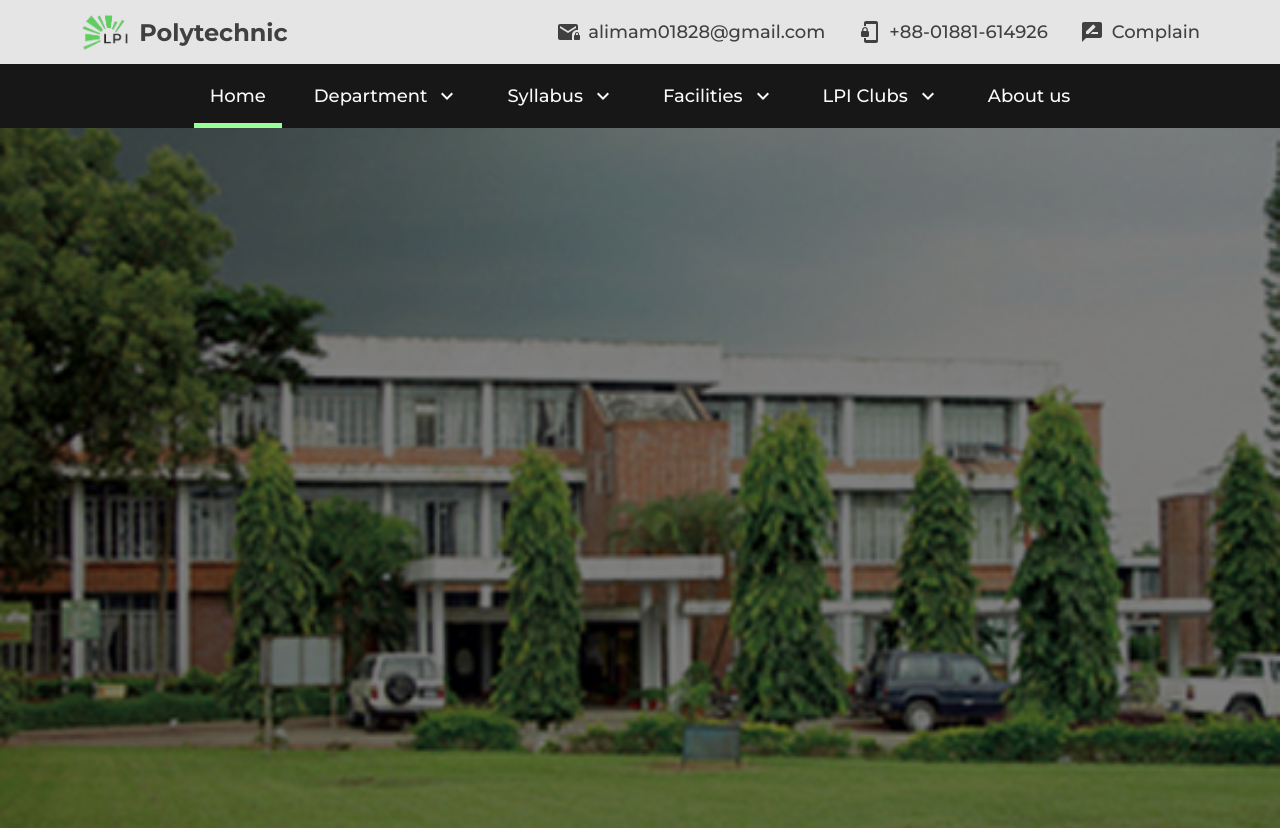
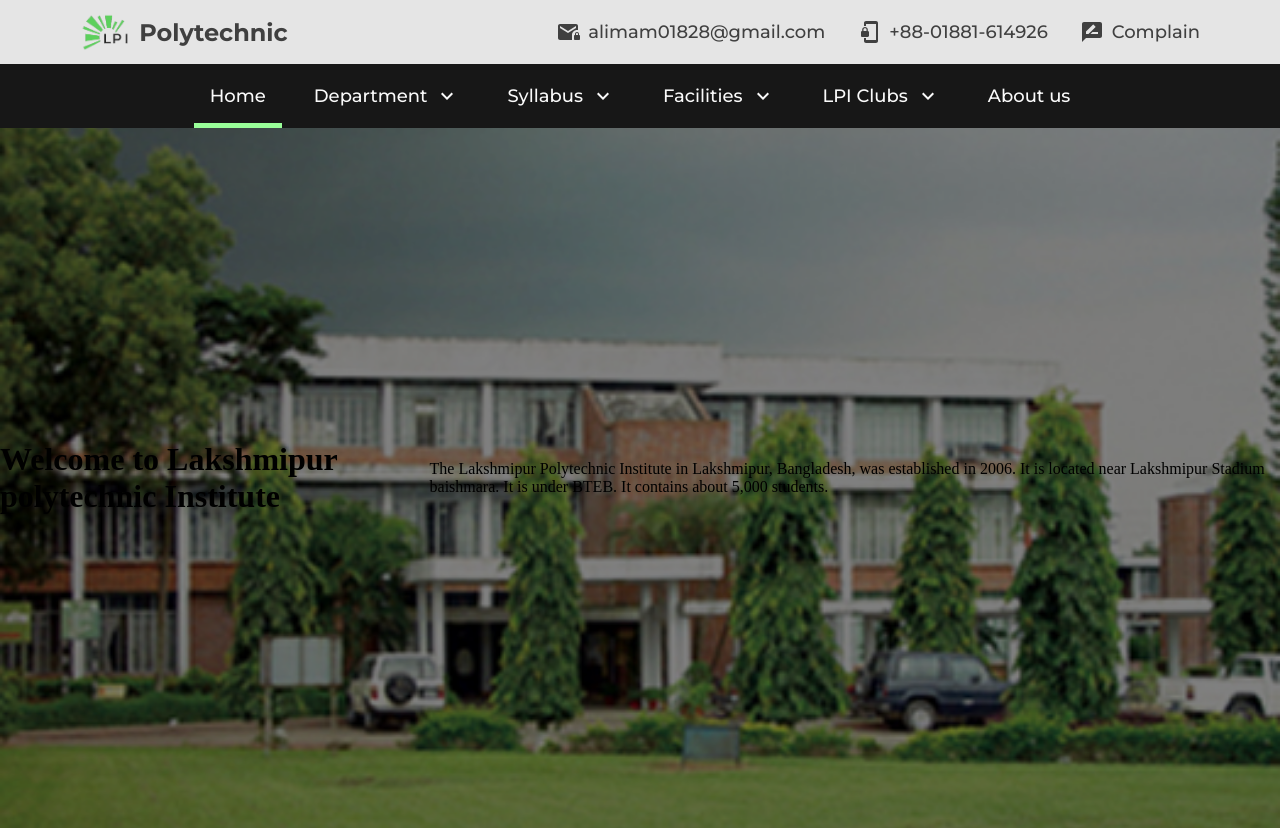
Before and after one commit to al-imam/lpi, a React (Vite) app: page / in a window 1280 px wide. Built offline with nearby package versions, Linux system fonts and the light colour scheme.

Commit message:
add heading and subtitle on hero section home page

```diff
--- a/src/pages/Home/Home.jsx
+++ b/src/pages/Home/Home.jsx
@@ -9,6 +9,14 @@ function Home() {
           src="/assets/collage.jpg"
           alt="collage"
         />
+        <h1 className={classes.heading}>
+          Welcome to Lakshmipur polytechnic Institute
+        </h1>
+        <p className={classes.subtitle}>
+          The Lakshmipur Polytechnic Institute in Lakshmipur, Bangladesh, was
+          established in 2006. It is located near Lakshmipur Stadium baishmara.
+          It is under BTEB. It contains about 5,000 students.
+        </p>
       </div>
     </main>
   );
```
